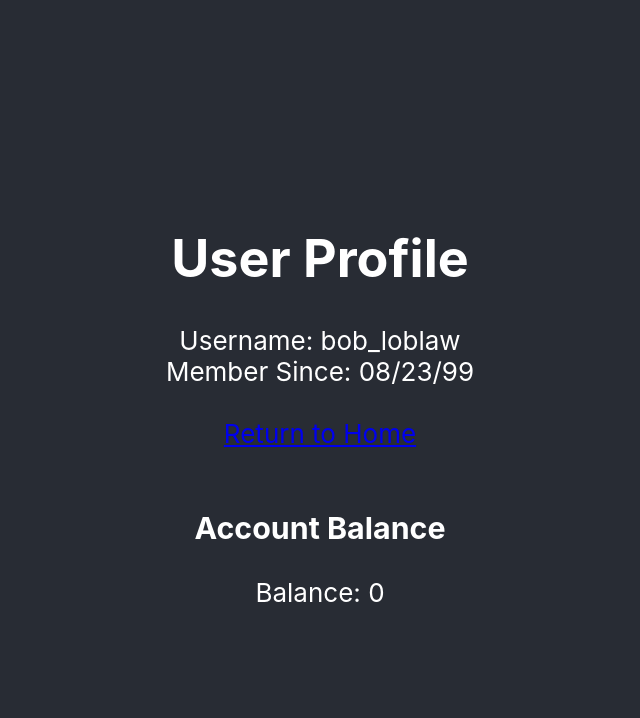
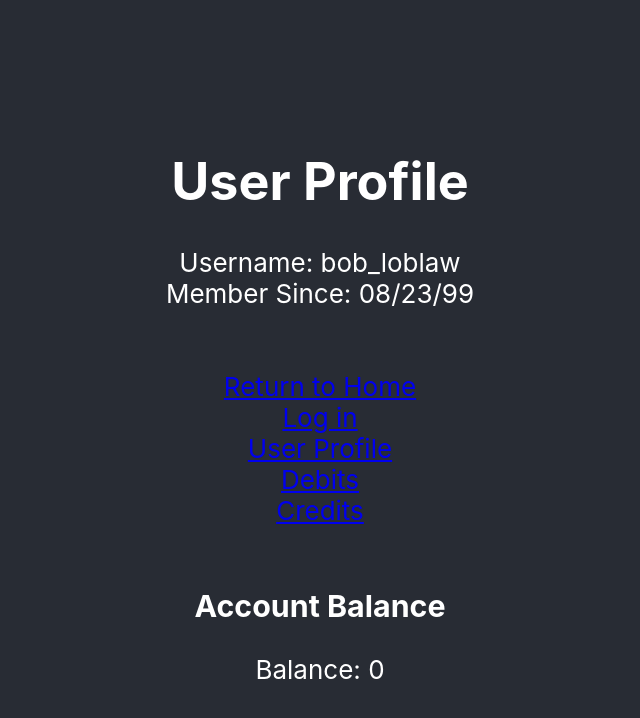
Before and after one commit to iambcho/reactRouter, a React (Create React App) app: page /userProfile in a window 1280 px wide. Shown: the top 718 px of the page, without its empty margins (320-960 px from the left). Built offline with nearby package versions, Linux system fonts and the light colour scheme; no server answers.

Commit message:
added links

```diff
--- a/src/components/Credits.jsx
+++ b/src/components/Credits.jsx
@@ -1,5 +1,6 @@
 
 import React from "react"
+import { Link } from "react-router-dom"
 
 class Credits extends React.Component {
 
@@ -22,6 +23,18 @@ class Credits extends React.Component {
                 Date: <input type="date" name="date" />&nbsp;
                 <button type="submit">Add Credit</button>
             </form>
+
+                <br/>
+                <br/>
+                <Link to="/">Return to Home</Link>
+                <br/>
+                <Link to="/login">Log in</Link>
+                <br/>
+                <Link to="/userProfile">User Profile</Link>
+                <br/>
+                <Link to="/debits">Debits</Link>
+                <br/>
+                <Link to="/credits">Credits</Link>
         </div>
     }
 }
--- a/src/components/Debits.jsx
+++ b/src/components/Debits.jsx
@@ -1,5 +1,6 @@
 
 import React from "react"
+import { Link } from "react-router-dom"
 
 class Debits extends React.Component {
 
@@ -31,6 +32,18 @@ class Debits extends React.Component {
                 Date: <input type="date" name="date" />&nbsp;
                 <button type="submit">Add Debit</button>
             </form>
+
+                <br/>
+                <br/>
+                <Link to="/">Return to Home</Link>
+                <br/>
+                <Link to="/login">Log in</Link>
+                <br/>
+                <Link to="/userProfile">User Profile</Link>
+                <br/>
+                <Link to="/debits">Debits</Link>
+                <br/>
+                <Link to="/credits">Credits</Link>
         </div>
     }
 }
--- a/src/components/Login.js
+++ b/src/components/Login.js
@@ -1,6 +1,7 @@
 // Login.js
 import React, { Component } from 'react'
 import { Redirect } from 'react-router-dom'
+import { Link } from "react-router-dom"
 
 class LogIn extends Component {
   constructor () {
@@ -48,6 +49,17 @@ class LogIn extends Component {
           </div>
           <button>Log In</button>
         </form>
+        <br/>
+        <br/>
+        <Link to="/">Return to Home</Link>
+        <br/>
+        <Link to="/login">Log in</Link>
+          <br/>
+          <Link to="/userProfile">User Profile</Link>
+          <br/>
+          <Link to="/debits">Debits</Link>
+          <br/>
+          <Link to="/credits">Credits</Link>
       </div>
     )
   }
--- a/src/components/userProfile.jsx
+++ b/src/components/userProfile.jsx
@@ -9,8 +9,19 @@ class UserProfile extends Component {
           <h1>User Profile</h1>
           <div>Username: {this.props.userName}</div>
           <div>Member Since: {this.props.memberSince}</div>
-          <br/>
-          <Link to="/">Return to Home</Link>
+
+
+                <br/>
+                <br/>
+                <Link to="/">Return to Home</Link>
+                <br/>
+                <Link to="/login">Log in</Link>
+                <br/>
+                <Link to="/userProfile">User Profile</Link>
+                <br/>
+                <Link to="/debits">Debits</Link>
+                <br/>
+                <Link to="/credits">Credits</Link>
         </div>
     );
   }
```
